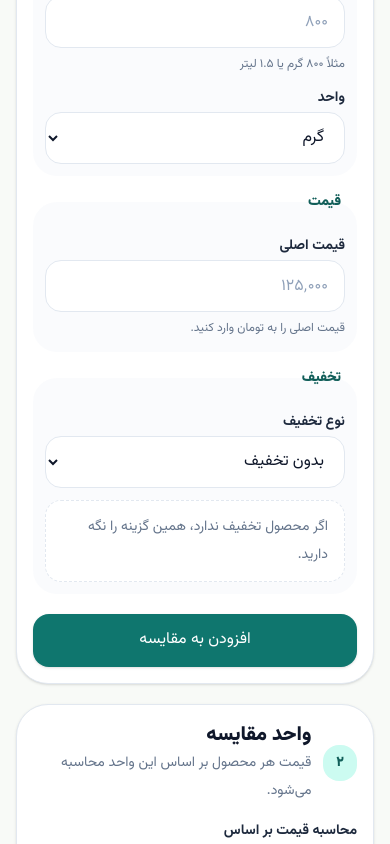
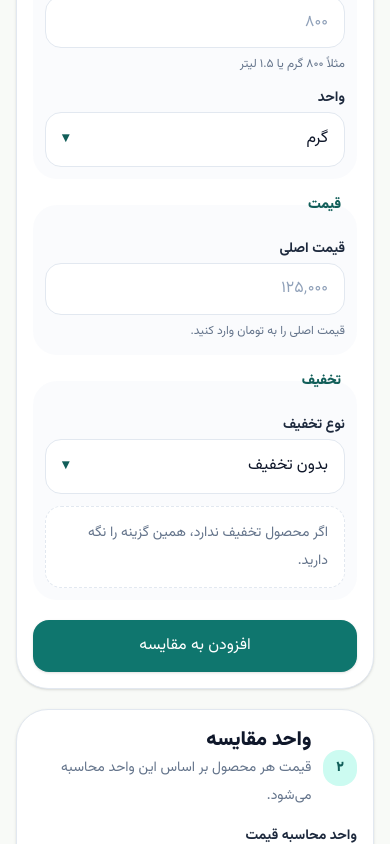
Before and after one commit to mohammad-kabiri/besarefe, a Next.js app: page / in a window 390 px wide. Shown: the part 980-1824 px from the top of the page. Built offline with nearby package versions, Linux system fonts and the light colour scheme.

Commit message:
Replace native selects with custom dropdowns

```diff
--- a/src/components/OutputUnitSelector.tsx
+++ b/src/components/OutputUnitSelector.tsx
@@ -2,6 +2,7 @@
 
 import type { OutputUnit } from "@/types/product";
 
+import CustomSelect from "@/components/ui/CustomSelect";
 import { OUTPUT_UNIT_OPTIONS } from "@/lib/constants";
 import { useComparisonStore } from "@/store/comparisonStore";
 
@@ -31,23 +32,15 @@ export default function OutputUnitSelector() {
         </div>
       </div>
 
-      <label className="block" htmlFor="output-unit">
-        <span className="mb-1 block text-sm font-bold text-slate-800">
-          محاسبه قیمت بر اساس
-        </span>
-        <select
-          className="h-13 min-h-13 w-full rounded-2xl border border-[var(--color-border)] bg-white px-4 text-base font-bold text-[var(--color-text)] outline-none transition focus:border-[var(--color-primary)] focus:ring-4 focus:ring-teal-100"
+      <div>
+        <CustomSelect<OutputUnit>
           id="output-unit"
-          onChange={(event) => setOutputUnit(event.target.value as OutputUnit)}
+          label="واحد محاسبه قیمت"
+          onChange={setOutputUnit}
+          options={OUTPUT_UNIT_OPTIONS}
           value={outputUnit}
-        >
-          {OUTPUT_UNIT_OPTIONS.map((option) => (
-            <option key={option.value} value={option.value}>
-              {option.label}
-            </option>
-          ))}
-        </select>
-      </label>
+        />
+      </div>
 
       <div className="mt-4 rounded-3xl border border-amber-200 bg-[var(--color-warning-soft)] px-4 py-3 text-sm leading-7 text-amber-800">
         محصولات وزنی را با واحد وزنی و محصولات حجمی را با واحد حجمی مقایسه
--- a/src/components/ProductForm.tsx
+++ b/src/components/ProductForm.tsx
@@ -5,6 +5,7 @@ import { NumericFormat } from "react-number-format";
 
 import type { DiscountType, ProductInput, Unit } from "@/types/product";
 
+import CustomSelect from "@/components/ui/CustomSelect";
 import {
   DEFAULT_DISCOUNT_TYPE,
   DEFAULT_INPUT_UNIT,
@@ -288,22 +289,13 @@ function ProductFormInner({
               />
             </FieldLabel>
 
-            <FieldLabel htmlFor="product-unit" label="واحد">
-              <select
-                className={inputClassName}
-                id="product-unit"
-                onChange={(event) =>
-                  updateField("unit", event.target.value as Unit)
-                }
-                value={values.unit}
-              >
-                {INPUT_UNIT_OPTIONS.map((option) => (
-                  <option key={option.value} value={option.value}>
-                    {option.label}
-                  </option>
-                ))}
-              </select>
-            </FieldLabel>
+            <CustomSelect<Unit>
+              id="product-unit"
+              label="واحد"
+              onChange={(nextUnit) => updateField("unit", nextUnit)}
+              options={INPUT_UNIT_OPTIONS}
+              value={values.unit}
+            />
           </div>
         </FormGroup>
 
@@ -332,22 +324,15 @@ function ProductFormInner({
 
         <FormGroup title="تخفیف">
           <div className="grid gap-3 sm:grid-cols-2">
-            <FieldLabel htmlFor="discount-type" label="نوع تخفیف">
-              <select
-                className={inputClassName}
-                id="discount-type"
-                onChange={(event) =>
-                  updateField("discountType", event.target.value as DiscountType)
-                }
-                value={values.discountType}
-              >
-                {DISCOUNT_TYPE_OPTIONS.map((option) => (
-                  <option key={option.value} value={option.value}>
-                    {option.label}
-                  </option>
-                ))}
-              </select>
-            </FieldLabel>
+            <CustomSelect<DiscountType>
+              id="discount-type"
+              label="نوع تخفیف"
+              onChange={(nextDiscountType) =>
+                updateField("discountType", nextDiscountType)
+              }
+              options={DISCOUNT_TYPE_OPTIONS}
+              value={values.discountType}
+            />
 
             {values.discountType !== "none" ? (
               <FieldLabel
--- /dev/null
+++ b/src/components/ui/CustomSelect.tsx
@@ -0,0 +1,292 @@
+"use client";
+
+import {
+  KeyboardEvent,
+  useEffect,
+  useId,
+  useMemo,
+  useRef,
+  useState,
+} from "react";
+
+export type CustomSelectOption<T extends string = string> = {
+  value: T;
+  label: string;
+  description?: string;
+  disabled?: boolean;
+};
+
+type CustomSelectProps<T extends string = string> = {
+  id?: string;
+  label?: string;
+  value: T;
+  options: CustomSelectOption<T>[];
+  onChange: (value: T) => void;
+  placeholder?: string;
+  helperText?: string;
+  error?: string;
+  disabled?: boolean;
+  className?: string;
+};
+
+function getNextEnabledIndex<T extends string>(
+  options: CustomSelectOption<T>[],
+  startIndex: number,
+  direction: 1 | -1
+) {
+  if (options.length === 0) {
+    return -1;
+  }
+
+  for (let offset = 0; offset < options.length; offset += 1) {
+    const index =
+      (startIndex + direction * offset + options.length) % options.length;
+
+    if (!options[index]?.disabled) {
+      return index;
+    }
+  }
+
+  return -1;
+}
+
+export default function CustomSelect<T extends string = string>({
+  id,
+  label,
+  value,
+  options,
+  onChange,
+  placeholder = "انتخاب کنید",
+  helperText,
+  error,
+  disabled = false,
+  className = "",
+}: CustomSelectProps<T>) {
+  const generatedId = useId();
+  const selectId = id ?? generatedId;
+  const listboxId = `${selectId}-listbox`;
+  const helperId = helperText ? `${selectId}-helper` : undefined;
+  const errorId = error ? `${selectId}-error` : undefined;
+  const describedBy = [helperId, errorId].filter(Boolean).join(" ") || undefined;
+  const wrapperRef = useRef<HTMLDivElement>(null);
+  const optionRefs = useRef<Array<HTMLButtonElement | null>>([]);
+  const selectedIndex = options.findIndex((option) => option.value === value);
+  const selectedOption = selectedIndex >= 0 ? options[selectedIndex] : undefined;
+  const initialActiveIndex = useMemo(
+    () =>
+      selectedIndex >= 0 && !options[selectedIndex]?.disabled
+        ? selectedIndex
+        : getNextEnabledIndex(options, 0, 1),
+    [options, selectedIndex]
+  );
+  const [open, setOpen] = useState(false);
+  const [activeIndex, setActiveIndex] = useState(initialActiveIndex);
+
+  useEffect(() => {
+    if (!open) {
+      return;
+    }
+
+    function handlePointerDown(event: PointerEvent) {
+      if (
+        wrapperRef.current &&
+        !wrapperRef.current.contains(event.target as Node)
+      ) {
+        setOpen(false);
+      }
+    }
+
+    document.addEventListener("pointerdown", handlePointerDown);
+
+    return () => {
+      document.removeEventListener("pointerdown", handlePointerDown);
+    };
+  }, [open]);
+
+  useEffect(() => {
+    if (!open || activeIndex < 0) {
+      return;
+    }
+
+    optionRefs.current[activeIndex]?.scrollIntoView({ block: "nearest" });
+  }, [activeIndex, open]);
+
+  function openListbox() {
+    if (disabled) {
+      return;
+    }
+
+    setActiveIndex(initialActiveIndex);
+    setOpen(true);
+  }
+
+  function selectOption(option: CustomSelectOption<T>) {
+    if (option.disabled) {
+      return;
+    }
+
+    onChange(option.value);
+    setOpen(false);
+  }
+
+  function moveActiveIndex(direction: 1 | -1) {
+    const startIndex = activeIndex >= 0 ? activeIndex + direction : 0;
+    const nextIndex = getNextEnabledIndex(options, startIndex, direction);
+
+    if (nextIndex >= 0) {
+      setActiveIndex(nextIndex);
+    }
+  }
+
+  function handleTriggerKeyDown(event: KeyboardEvent<HTMLButtonElement>) {
+    switch (event.key) {
+      case "Enter":
+      case " ":
+        event.preventDefault();
+        if (open && activeIndex >= 0) {
+          const activeOption = options[activeIndex];
+
+          if (activeOption) {
+            selectOption(activeOption);
+          }
+        } else {
+          openListbox();
+        }
+        break;
+      case "ArrowDown":
+        event.preventDefault();
+        if (!open) {
+          openListbox();
+        } else {
+          moveActiveIndex(1);
+        }
+        break;
+      case "ArrowUp":
+        event.preventDefault();
+        if (!open) {
+          openListbox();
+        } else {
+          moveActiveIndex(-1);
+        }
+        break;
+      case "Escape":
+        setOpen(false);
+        break;
+      default:
+        break;
+    }
+  }
+
+  return (
+    <div className={`relative ${className}`} ref={wrapperRef}>
+      {label ? (
+        <label
+          className="mb-1 block text-sm font-bold text-slate-800"
+          htmlFor={selectId}
+        >
+          {label}
+        </label>
+      ) : null}
+
+      <button
+        aria-controls={listboxId}
+        aria-describedby={describedBy}
+        aria-expanded={open}
+        aria-haspopup="listbox"
+        className="flex min-h-13 w-full items-center justify-between gap-3 rounded-2xl border border-[var(--color-border)] bg-white px-4 py-3 text-right text-base font-medium text-[var(--color-text)] outline-none transition hover:border-teal-200 hover:bg-teal-50/40 focus:border-[var(--color-primary)] focus:ring-4 focus:ring-teal-100 disabled:cursor-not-allowed disabled:bg-slate-100 disabled:text-slate-400"
+        disabled={disabled}
+        id={selectId}
+        onClick={() => (open ? setOpen(false) : openListbox())}
+        onKeyDown={handleTriggerKeyDown}
+        type="button"
+      >
+        <span className="min-w-0 flex-1 truncate">
+          {selectedOption?.label ?? placeholder}
+        </span>
+        <span
+          aria-hidden="true"
+          className={`text-sm font-black text-[var(--color-primary-strong)] transition ${
+            open ? "rotate-180" : ""
+          }`}
+        >
+          ▾
+        </span>
+      </button>
+
+      {open ? (
+        <div
+          className="absolute inset-x-0 top-full z-50 mt-2 max-h-72 overflow-y-auto rounded-2xl border border-[var(--color-border)] bg-white p-1.5 text-right shadow-xl shadow-slate-900/10"
+          id={listboxId}
+          role="listbox"
+        >
+          {options.map((option, index) => {
+            const selected = option.value === value;
+            const active = index === activeIndex;
+
+            return (
+              <button
+                aria-selected={selected}
+                className={`flex min-h-12 w-full items-start gap-3 rounded-xl px-3 py-2.5 text-right transition ${
+                  selected
+                    ? "bg-teal-50 text-[var(--color-primary-strong)]"
+                    : "bg-white text-slate-700"
+                } ${
+                  active && !option.disabled ? "ring-2 ring-teal-100" : ""
+                } ${
+                  option.disabled
+                    ? "cursor-not-allowed text-slate-400 opacity-60"
+                    : "hover:bg-teal-50"
+                }`}
+                disabled={option.disabled}
+                key={option.value}
+                onClick={() => selectOption(option)}
+                ref={(node) => {
+                  optionRefs.current[index] = node;
+                }}
+                role="option"
+                tabIndex={-1}
+                type="button"
+              >
+                <span
+                  aria-hidden="true"
+                  className={`mt-0.5 w-4 text-center text-sm font-black ${
+                    selected
+                      ? "text-[var(--color-primary)]"
+                      : "text-transparent"
+                  }`}
+                >
+                  ✓
+                </span>
+                <span className="min-w-0 flex-1">
+                  <span className="block text-base font-bold leading-6">
+                    {option.label}
+                  </span>
+                  {option.description ? (
+                    <span className="mt-0.5 block text-xs leading-5 text-[var(--color-muted)]">
+                      {option.description}
+                    </span>
+                  ) : null}
+                </span>
+              </button>
+            );
+          })}
+        </div>
+      ) : null}
+
+      {helperText ? (
+        <p
+          className="mt-1 text-xs leading-6 text-[var(--color-muted)]"
+          id={helperId}
+        >
+          {helperText}
+        </p>
+      ) : null}
+
+      {error ? (
+        <p className="mt-1 text-xs font-bold leading-6 text-rose-700" id={errorId}>
+          {error}
+        </p>
+      ) : null}
+    </div>
+  );
+}
```
Also changed, not shown: src/app/page.tsx (+6 -6 lines).
